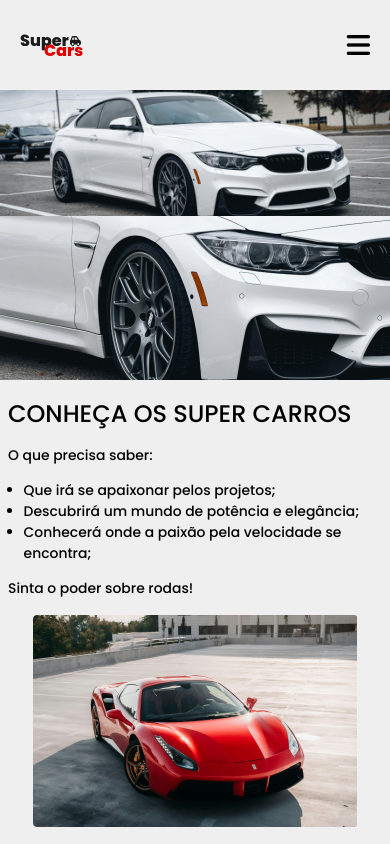
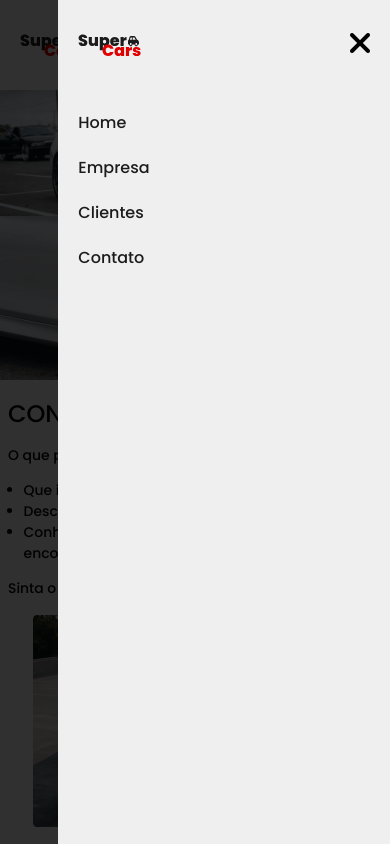
Before and after one commit to oMatheus-Farias/test-groupidealtrends, a plain HTML site: page src/index.html in a window 390 px wide. Shown: the top 844 px of the page. Drawn offline with Linux system fonts and the light colour scheme.

Commit message:
feat: add initial Nav Mobile Component configuration

```diff
--- a/src/index.html
+++ b/src/index.html
@@ -117,6 +117,26 @@
     </ul>
   </footer>
 
+  <div class="nav-mobile">
+    <div class="scape-area"></div>
+    <nav class="nav-mobile-content">
+      <div class="nav-mobile-header">
+        <img src="../assets/logo.svg" alt="SuperCars" />
+
+        <button>
+          <i class="fa-solid fa-xmark"></i>
+        </button>
+      </div>
+
+      <ul class="nav-mobile-items">
+        <li><a href="#">Home</a></li>
+        <li><a href="#">Empresa</a></li>
+        <li><a href="#">Clientes</a></li>
+        <li><a href="#">Contato</a></li>
+      </ul>
+    </nav>
+  </div>
+
   <script src="js/jquery.js"></script>
   <script src="../lib/Nivo-Slider-jQuery-master/jquery.nivo.slider.js"></script>
   <script src="js/nivo.slider.js"></script>
--- a/src/style.css
+++ b/src/style.css
@@ -30,9 +30,6 @@ body {
 .header-button-menu {
   border: none;
   cursor: pointer;
-}
-
-.header-button-menu i {
   font-size: 2em;
 }
 
@@ -244,6 +241,58 @@ h3 {
   }
 }
 
+.nav-mobile {
+  position: absolute;
+  top: 0;
+  left: 0;
+  width: 100%;
+  height: 100vh;
+  display: flex;
+  z-index: 10;
+  visibility: visible;
+  opacity: 1;
+  transition: all 0.3s ease;
+}
+
+.scape-area {
+  flex: 1;
+  background-color: rgba(0, 0, 0, 0.8);
+}
+
+.nav-mobile-content {
+  background-color: #efefef;
+  flex: 5;
+  padding: 0 1.25em;
+}
+
+.nav-mobile-header {
+  width: 100%;
+  height: 5.62em;
+  display: flex;
+  justify-content: space-between;
+  align-items: center;
+}
+
+.nav-mobile-header button {
+  border: none;
+  font-size: 2em;
+  cursor: pointer;
+}
+
+.nav-mobile-items {
+  margin-top: 1.25em;
+  list-style: none;
+  display: flex;
+  flex-direction: column;
+  gap: 1.25em;
+  font-weight: 500;
+}
+
+.nav-mobile-items li a {
+  text-decoration: none;
+  color: #1c1c1c;
+}
+
 a.nivo-control {
   display: none;
 }
```
